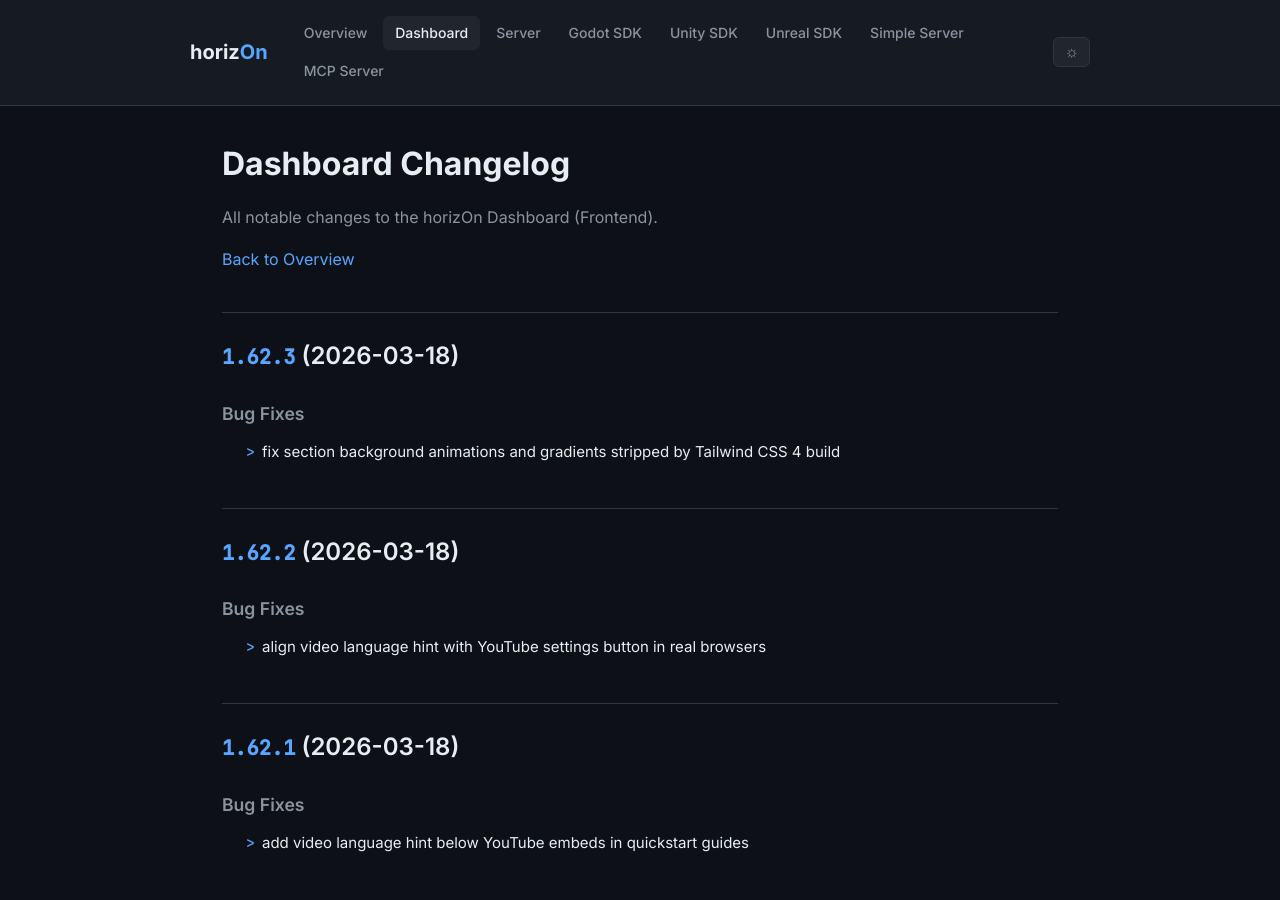
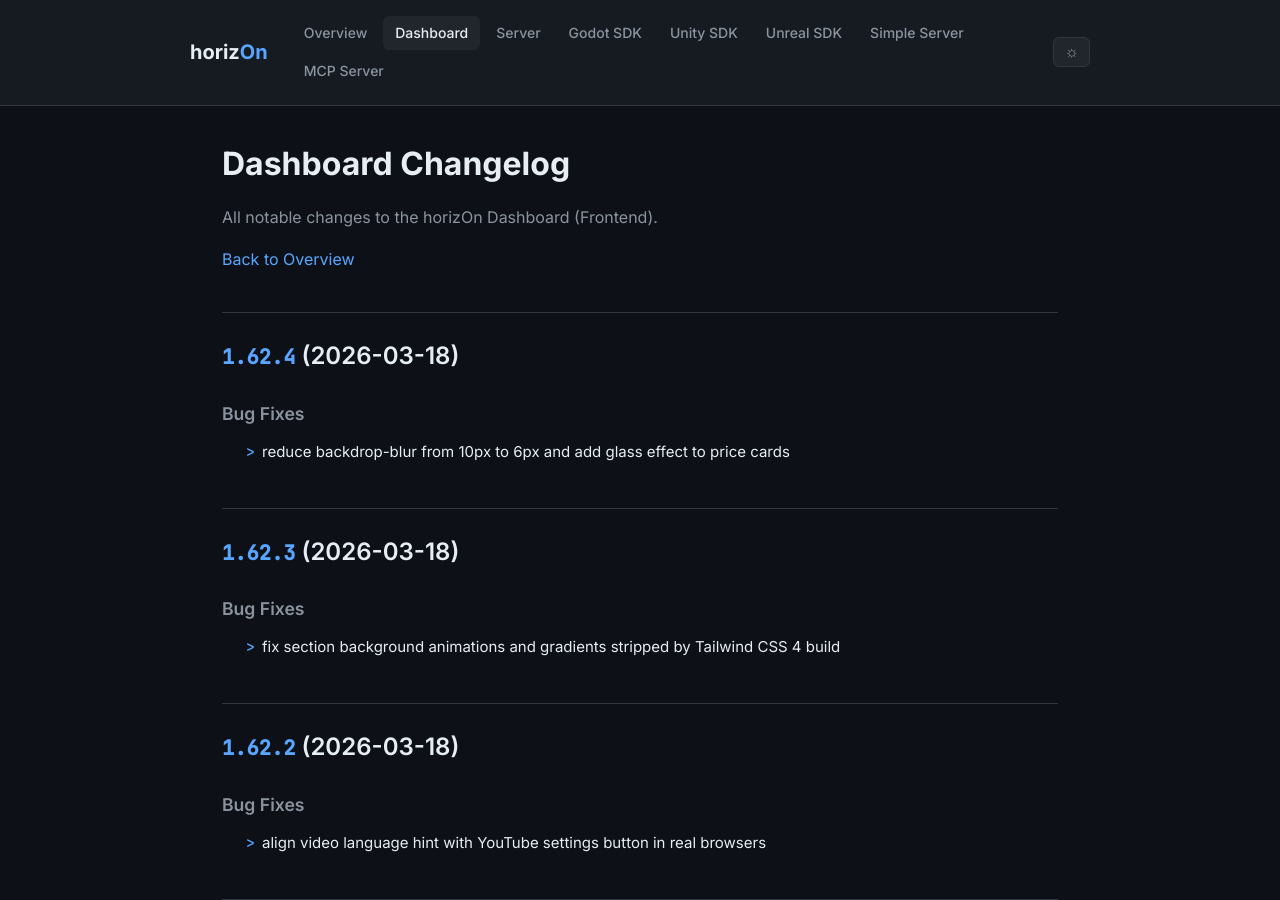
Before and after one commit to ProjectMakersDE/horizOn-Changelog, a Jekyll site: the page built from dashboard-changelog.md, in a window 1280 px wide and 900 px high. Built offline with Jekyll 4.4.1, drawn with Linux system fonts in a browser that asks for light colours.

Commit message:
chore: sync changelogs [skip ci]

```diff
--- a/dashboard-changelog.md
+++ b/dashboard-changelog.md
@@ -8,6 +8,13 @@ title: Dashboard Changelog
 All notable changes to the horizOn Dashboard (Frontend).
 
 [Back to Overview](.)
+
+## [1.62.4](https://github.com/ProjectMakersDE/horizOn-Dashboard/compare/v1.62.3...v1.62.4) (2026-03-18)
+
+
+### Bug Fixes
+
+* reduce backdrop-blur from 10px to 6px and add glass effect to price cards ([4411d44](https://github.com/ProjectMakersDE/horizOn-Dashboard/commit/4411d44da5f5dd9f8e565c3bf2373b6d57234804))
 
 ## [1.62.3](https://github.com/ProjectMakersDE/horizOn-Dashboard/compare/v1.62.2...v1.62.3) (2026-03-18)
 
```
Also changed, not shown: index.md (+1 -1 lines).
